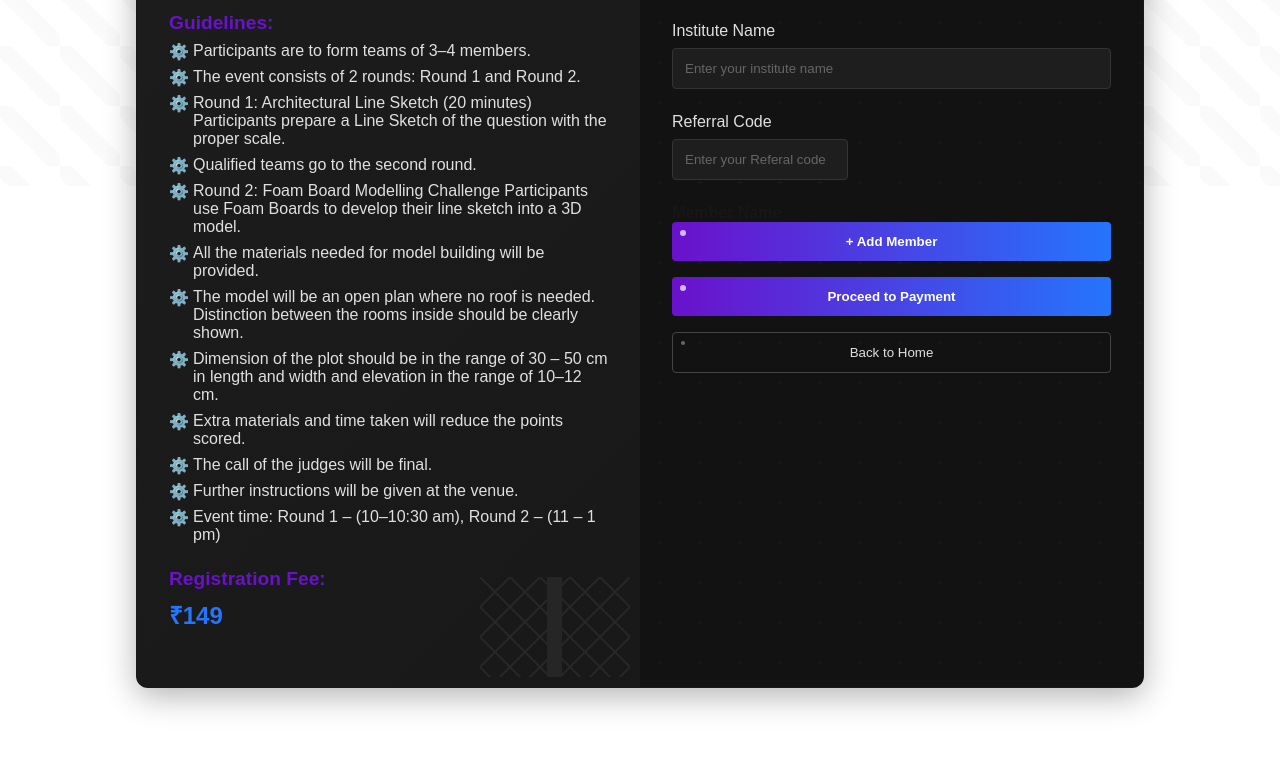
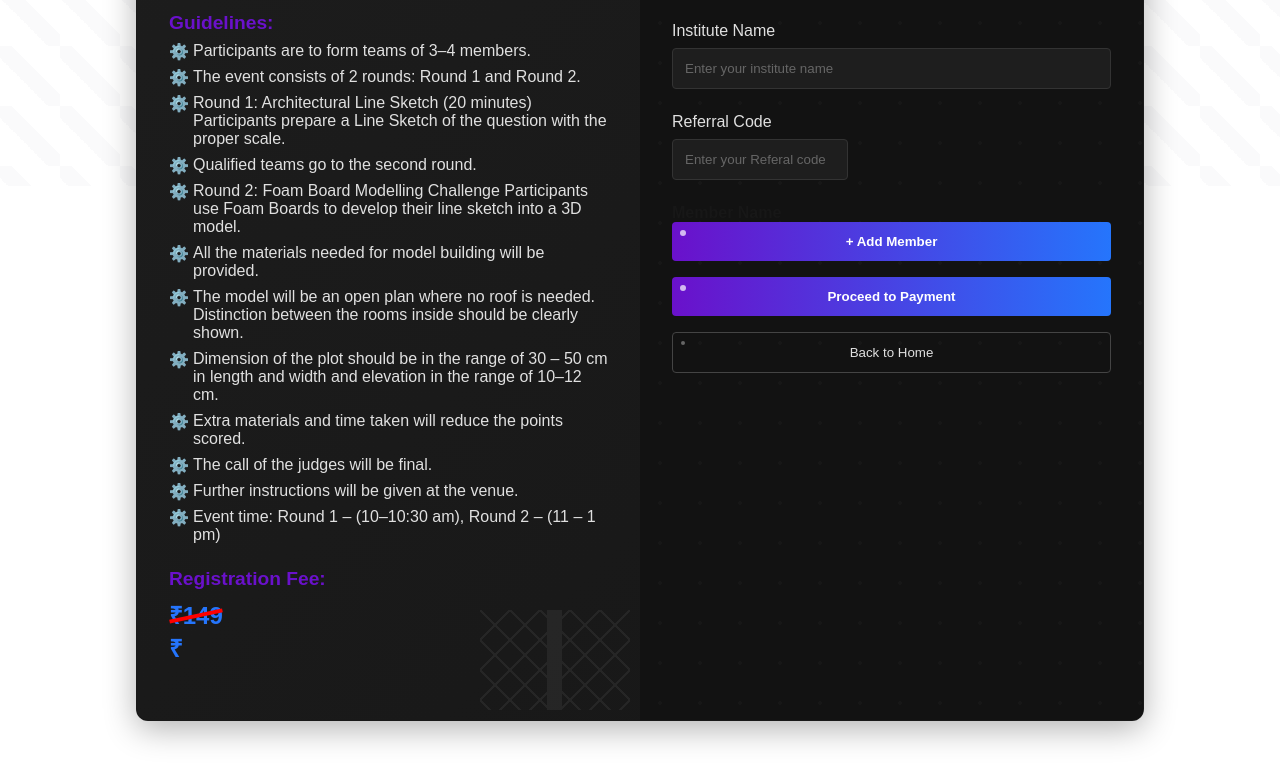
Before and after one commit to Codushan/Prithvi, a Next.js app: page /RegistrationForm/competition/1 in a window 1280 px wide. Shown: the part 614-1396 px from the top of the page. Built offline with nearby package versions, Linux system fonts and the light colour scheme.

Commit message:
new lectur added

```diff
--- a/src/app/Data/lectures.js
+++ b/src/app/Data/lectures.js
@@ -9,8 +9,25 @@ const lectures = [
     description: "🌍✨ Discover the Future of Civil Engineering! ✨🌍. Join us for an insightful industrial lecture as we explore the latest trends, innovations, and groundbreaking advancements shaping the future of civil engineering. From cutting-edge construction techniques to sustainable solutions, we’ll dive deep into the emerging technologies revolutionizing the industry. Be a part of this transformative journey and contribute to building a smarter, greener, and more resilient world. Let’s work together to redefine the landscapes of tomorrow! 🏗🌱📈",
     date: "22.03.2025",
     time: "11:00 AM-01:00 PM",
-    venue: "",
+    venue: "Chanakya Hall",
     regfee: "399" ,
+    newfee: "149",
+    prize: "20 KTU points",
+
+  },
+
+  {
+    id: 1,
+    img: "/lecture2.jpg",
+    title: "How Construction Monitoring Can Be Automated Using AI",
+    speaker: "Dr. Aritra Pal",
+    organization: "Assistant Professor, IIT Madras",
+    description: `Get ready to witness the future of construction at PRITHVI'25! 🚀Join us for an electrifying session on "How Construction Monitoring Can Be Automated Using AI?" by the renowned Dr. Aritra Pal, Assistant Professor at IIT Madras. Dive into the world of AI-driven automation, where cutting-edge technology meets engineering brilliance!With 20 KTU points, exclusive activity points, and insights from a global expert, this is an opportunity you can’t afford to miss!🎯`,
+    date: "22.03.2025",
+    time: "2 PM-03:30 PM",
+    venue: "Chanakya Hall",
+    regfee: "399" ,
+    newfee: "149",
     prize: "20 KTU points",
 
   },
--- a/src/app/Data/workshops.js
+++ b/src/app/Data/workshops.js
@@ -8,7 +8,8 @@ const workshops = [
     date: "22 March, 2025",
     duration: "11-12:45 AM and 2:30-4 PM",
     instructor: "ARSHIF THUMBIL and SIRAJUDHEEN N",
-    seats: 40
+    seats: 40,
+    newfee: "249",
   },
 
 ];
--- a/src/app/RegistrationForm/RegistrationForm.module.css
+++ b/src/app/RegistrationForm/RegistrationForm.module.css
@@ -308,6 +308,23 @@
     font-weight: bold;
     color: #2575fc;
   }
+
+  .money {
+    position: relative;
+    display: inline-block;
+  }
+
+  .money::after {
+    content: "";
+    position: absolute;
+    left: 0;
+    top: 50%;
+    width: 100%;
+    height: 4px;
+    background-color: red;
+    transform: rotate(-12deg); /* Adjust the angle as needed */
+  }
+
 
   /* Form Section (Right on desktop, bottom on mobile) */
   .formSection {
--- a/src/app/RegistrationForm/[type]/[id]/page.js
+++ b/src/app/RegistrationForm/[type]/[id]/page.js
@@ -51,6 +51,7 @@ const [showMemberInput, setShowMemberInput] = useState(false);
           event: 'Workshop',
           description: workshop.description,
           money: '600',
+          newfee: "249",
         };
       }
     } else if (type === 'competition') {
@@ -78,6 +79,7 @@ const [showMemberInput, setShowMemberInput] = useState(false);
           event: 'Lecture',
           description: lecture.description,
           money: lecture.regfee || '399',
+          newfee: "149",
         };
 
       }
@@ -240,6 +242,7 @@ const [showMemberInput, setShowMemberInput] = useState(false);
   const event = eventData.event;
   const description = eventData.description;
   const money = eventData.money;
+  const newfee = eventData.newfee;
 
   const infa = [
     'Individual participations and teams up to 3 members are allowed. (Cross-college teams are allowed).',
@@ -352,7 +355,8 @@ const [showMemberInput, setShowMemberInput] = useState(false);
 
           <div className={styles.registrationFee}>
             <h4>Registration Fee:</h4>
-            <p>₹{money}</p>
+            <p className={styles.money}>₹{money}</p>
+            <p>₹{newfee}</p>
           </div>
         </div>
 
@@ -545,7 +549,7 @@ const [showMemberInput, setShowMemberInput] = useState(false);
                     className={styles.qrImage}
                   />
                 </div>
-                <p className={styles.scanText}>Scan to pay ₹{money}</p>
+                <p className={styles.scanText}>Scan to pay ₹{newfee}</p>
                 <p className={styles.upiId}>UPI: 7902334933@pz<br/>MUHAMMED ANAS K</p>
               </div>
 
```
Also changed, not shown: public/lecture2.jpg (added).
